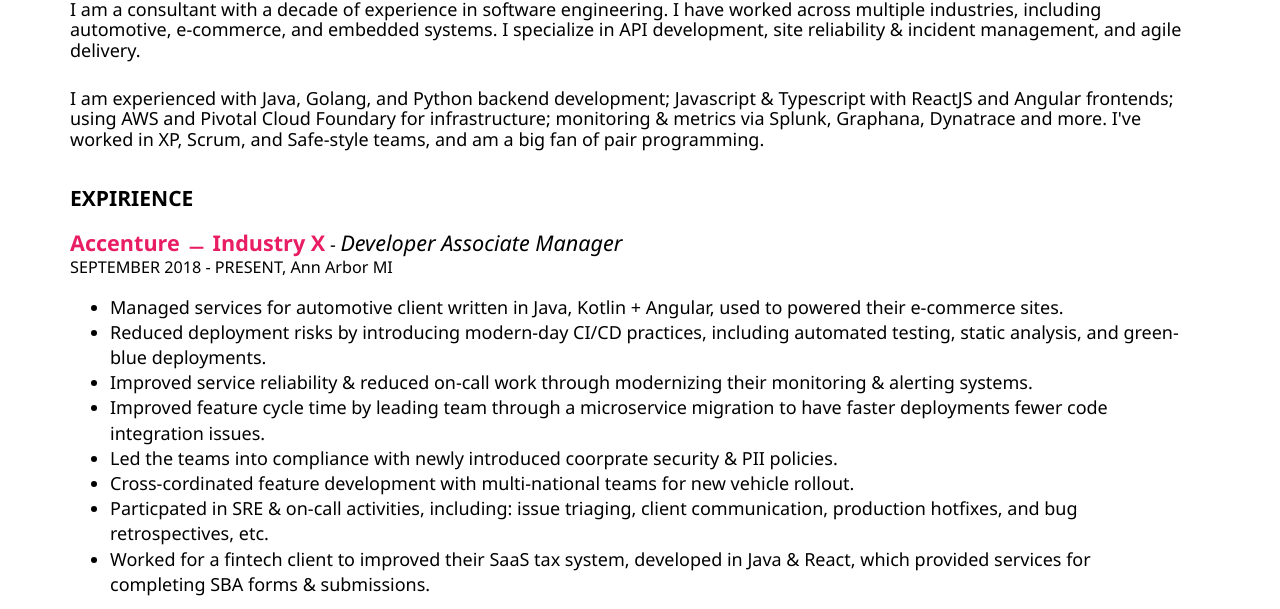
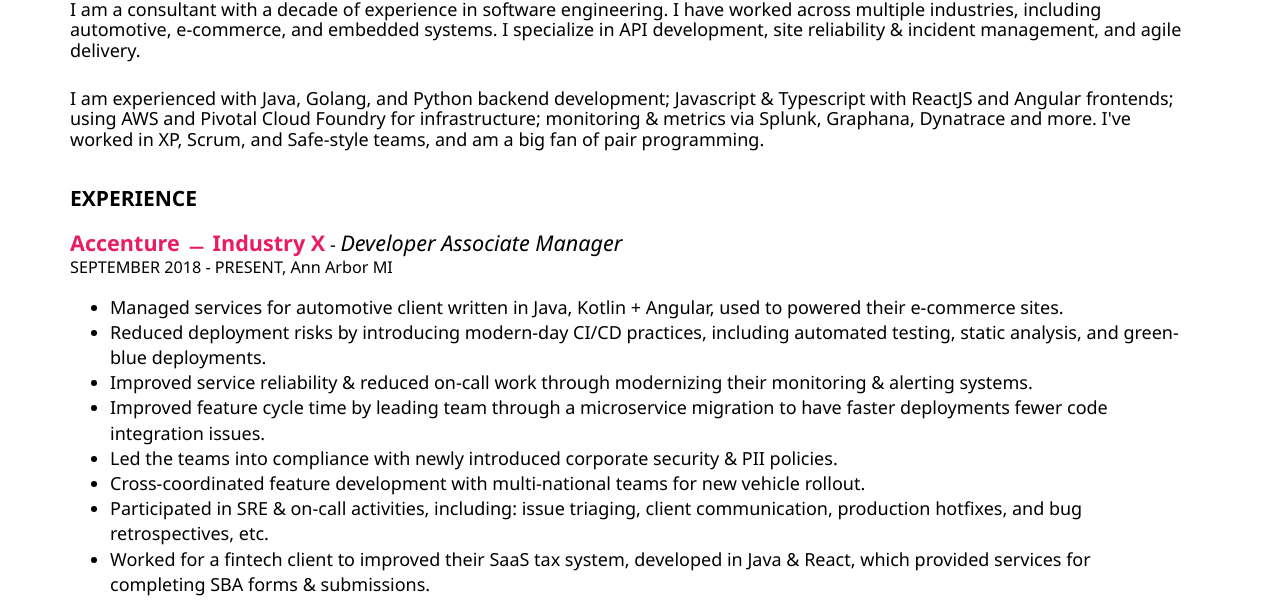
Before and after one commit to clagraff/clagraff.github.io, a Jekyll site: the page built from index.html, in a window 1280 px wide. Shown: the part 164-773 px from the top of the page. Built offline with Jekyll 4.4.1, drawn with Linux system fonts in a browser that asks for light colours.

Commit message:
Update index.html

```diff
--- a/index.html
+++ b/index.html
@@ -8,12 +8,12 @@
 </p>
 <p>
   I am experienced with Java, Golang, and Python backend development; Javascript & Typescript with ReactJS and Angular frontends; using AWS and Pivotal Cloud
-  Foundary for infrastructure; monitoring & metrics via Splunk, Graphana, Dynatrace and more. I've worked in XP, Scrum, and Safe-style teams, and am a big
+  Foundry for infrastructure; monitoring & metrics via Splunk, Graphana, Dynatrace and more. I've worked in XP, Scrum, and Safe-style teams, and am a big
   fan of pair programming.
 </p>
 
 <p class="entry">
-  <h3>EXPIRIENCE</h3>
+  <h3>EXPERIENCE</h3>
   <span class="company">Accenture &#xfe58; Industry X</span> - <span class="position">Developer Associate Manager</span><br/>
   <span class="duration">SEPTEMBER 2018 - PRESENT, Ann Arbor MI</span><br/>
   <ul>
@@ -21,9 +21,9 @@
     <li>Reduced deployment risks by introducing modern-day CI/CD practices, including automated testing, static analysis, and green-blue deployments.</li>
     <li>Improved service reliability & reduced on-call work through modernizing their monitoring & alerting systems.</li>
     <li>Improved feature cycle time by leading team through a microservice migration to have faster deployments fewer code integration issues.</li>
-    <li>Led the teams into compliance with newly introduced coorprate security & PII policies.</li>
-    <li>Cross-cordinated feature development with multi-national teams for new vehicle rollout.</li>
-    <li>Particpated in SRE & on-call activities, including: issue triaging, client communication, production hotfixes, and bug retrospectives, etc.</li>
+    <li>Led the teams into compliance with newly introduced corporate security & PII policies.</li>
+    <li>Cross-coordinated feature development with multi-national teams for new vehicle rollout.</li>
+    <li>Participated in SRE & on-call activities, including: issue triaging, client communication, production hotfixes, and bug retrospectives, etc.</li>
     <li>Worked for a fintech client to improved their SaaS tax system, developed in Java & React, which provided services for completing SBA forms & submissions.</li>
   </ul>
 </p>
```
